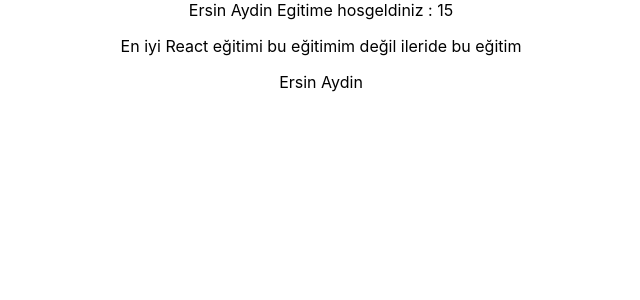
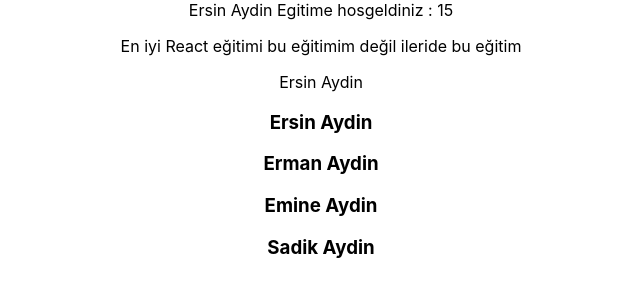
Before and after one commit to eaworks/react-typescript-lesson, a React (Create React App) app: page / in a window 1280 px wide. Shown: the top 300 px of the page, without its empty margins (319-959 px from the left). Built offline with nearby package versions, Linux system fonts and the light colour scheme.

Commit message:
array kullanimi

```diff
--- a/src/App.tsx
+++ b/src/App.tsx
@@ -2,16 +2,32 @@
 import './App.css';
 import Home from './Components/Home';
 import Instructor from './Components/Instructor';
+import InstructorList from './Components/InstructorList';
 
 function App() {
   const instructor = {
     firstName: 'Ersin',
     lastName: 'Aydin'
   }
+  const instructorList = [
+    {
+      firstName: 'Ersin',
+      lastName: 'Aydin'
+    }, {
+      firstName: 'Erman',
+      lastName: 'Aydin'
+    }, {
+      firstName: 'Emine',
+      lastName: 'Aydin'
+    }, {
+      firstName: 'Sadik',
+      lastName: 'Aydin'
+    }]
   return (
     <div className="App">
       <Home name="Ersin Aydin" courseNumber={15} isBest={false} />
       <Instructor instructorNameLastName={instructor} />
+      <InstructorList instructorNameLastNameList={instructorList} />
     </div>
   );
 }
--- a/src/Components/Home.tsx
+++ b/src/Components/Home.tsx
@@ -9,6 +9,7 @@
     return (
         <div>{props.name} Egitime hosgeldiniz : {props.courseNumber}
             {props.isBest ? (<p>En iyi React eğitimi bu eğitimim </p>) : (<p>En iyi React eğitimi bu eğitimim değil ileride bu eğitim </p>)}
+
         </div>
     )
 }
--- /dev/null
+++ b/src/Components/InstructorList.tsx
@@ -0,0 +1,19 @@
+import React from 'react'
+type instructorListYtpe = {
+    instructorNameLastNameList: {
+        firstName: string;
+        lastName: string;
+    }[];
+}
+
+function InstructorList(props: instructorListYtpe) {
+    return (
+        <div>{props.instructorNameLastNameList.map((item, index) => {
+            return (<h3 key={index}>
+                {item.firstName} {item.lastName}
+            </h3>)
+        })}</div>
+    )
+}
+
+export default InstructorList
```
